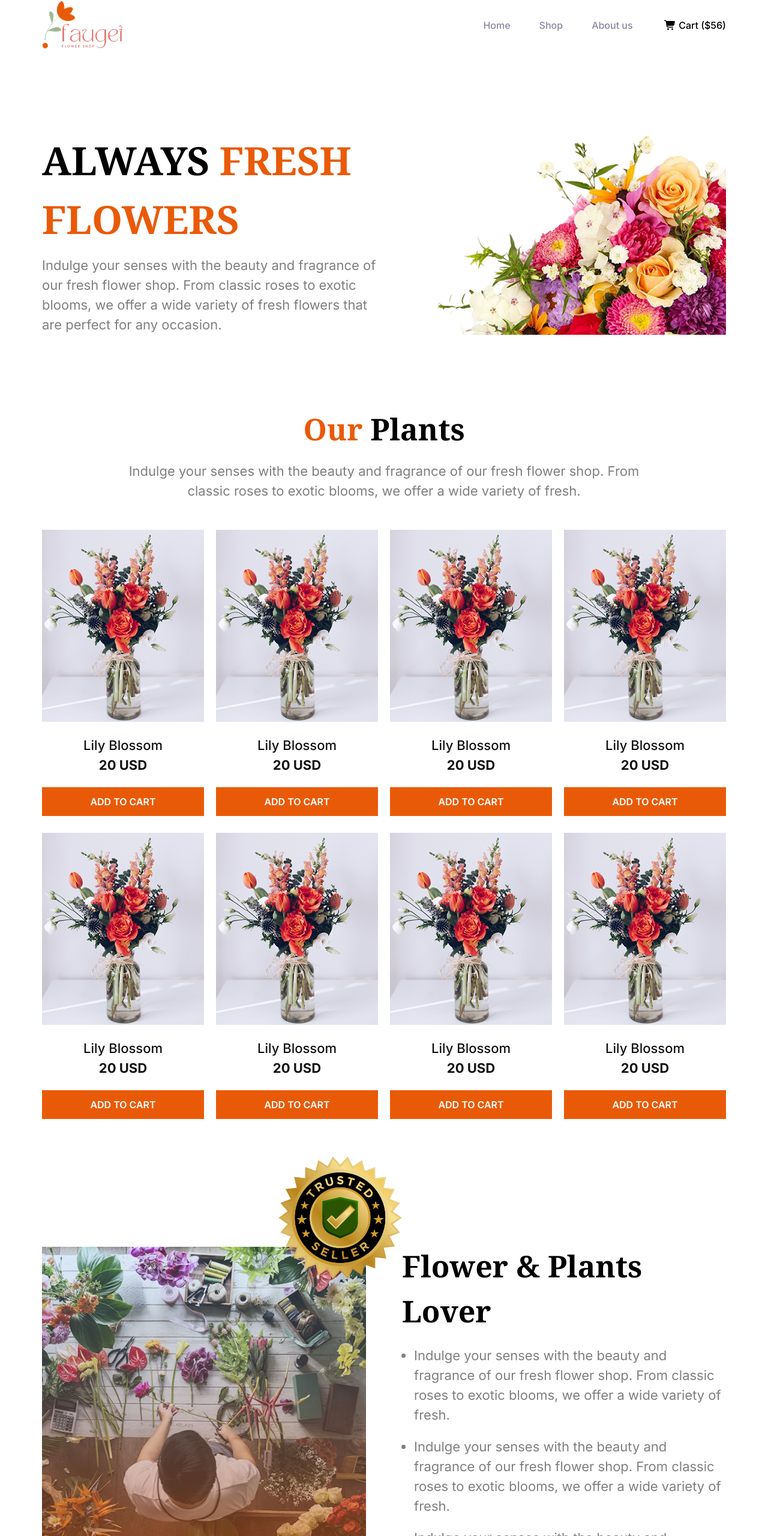
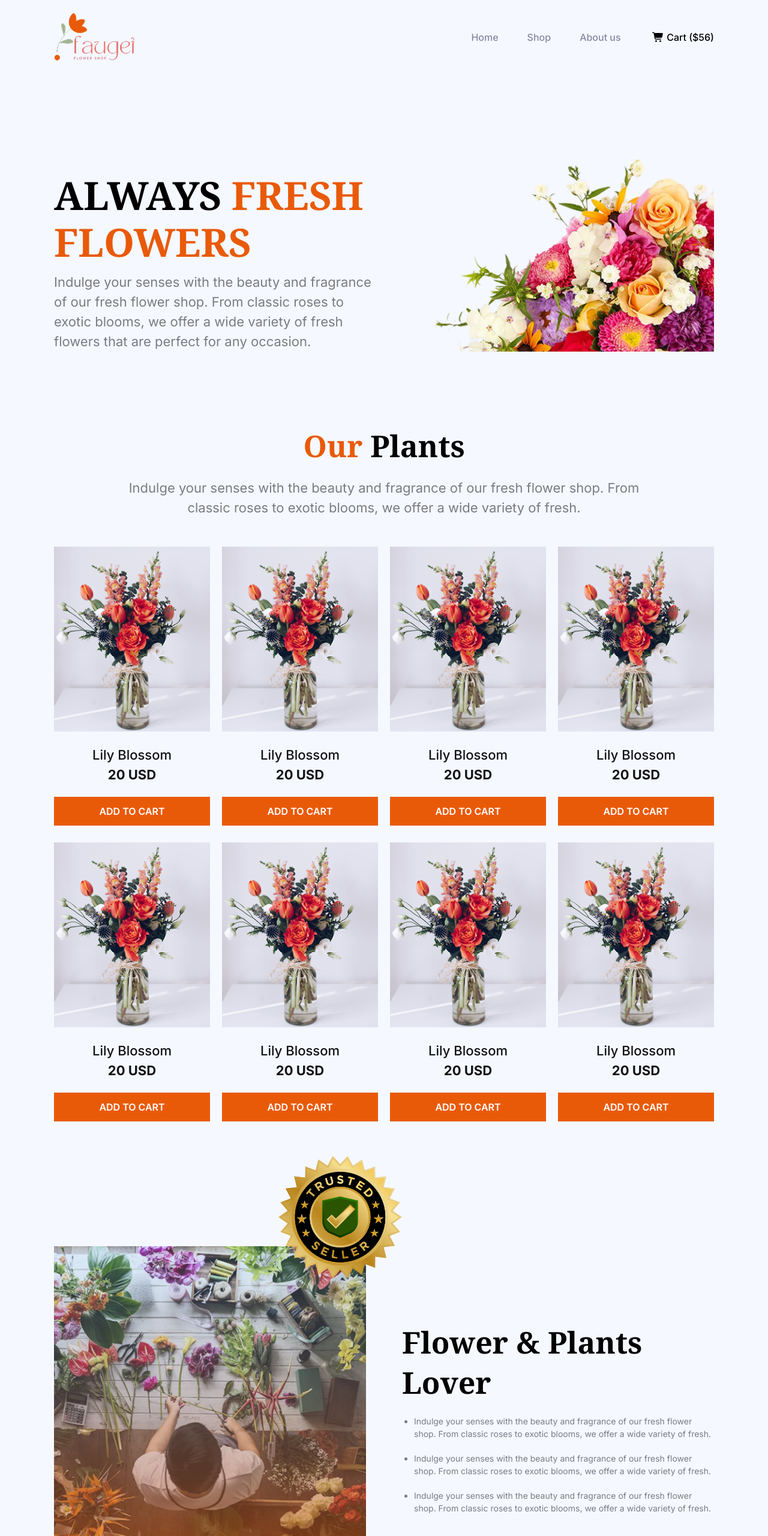
Before and after one commit to LitanMolla/phas02, a plain HTML site: page index.html in a window 1280 px wide. Shown: the top 2560 px of the page at 60% size. Drawn offline with nearby package versions, Linux system fonts and the light colour scheme.

Commit message:
responsive done

```diff
--- a/index.html
+++ b/index.html
@@ -19,18 +19,21 @@
     <link rel="stylesheet" href="./css/style.css">
 </head>
 
-<body>
+<body class="bg-[#f5f8ff]">
     <!-- Header -->
     <header>
-        <nav class="container">
-            <div class="flex justify-between items-center">
+        <nav class="container px-5">
+            <div class="flex justify-between items-center py-5">
                 <a href="#">
                     <img src="./assets/logo.png" alt="Logo">
                 </a>
                 <ul class="flex items-center gap-12">
-                    <li><a class="text-[#8987A1] font-medium duration-300 hover:text-[#252432]" href="#">Home</a></li>
-                    <li><a class="text-[#8987A1] font-medium duration-300 hover:text-[#252432]" href="#">Shop</a></li>
-                    <li><a class="text-[#8987A1] font-medium duration-300 hover:text-[#252432]" href="#">About us </a>
+                    <li class="hidden md:block"><a class="text-[#8987A1] font-medium duration-300 hover:text-[#252432]"
+                            href="#">Home</a></li>
+                    <li class="hidden md:block"><a class="text-[#8987A1] font-medium duration-300 hover:text-[#252432]"
+                            href="#">Shop</a></li>
+                    <li class="hidden md:block"><a class="text-[#8987A1] font-medium duration-300 hover:text-[#252432]"
+                            href="#">About us </a>
                     </li>
                     <li><a class="text-[#000000] font-medium" href="#"><i class="fa-solid fa-cart-shopping"></i> Cart
                             ($56)</a></li>
@@ -38,12 +41,13 @@
             </div>
         </nav>
     </header>
-    <main class="container">
+    <main class="container px-5">
         <!-- Banner -->
         <section class="my-30">
-            <div class="flex justify-between items-end">
-                <div class="md:w-1/2">
-                    <h1 class="text-[65px] font-bold text-[#E95A08]"><span class="text-[#000000]">ALWAYS</span> FRESH
+            <div class="flex flex-col-reverse md:flex-row justify-between items-end">
+                <div class="md:w-1/2 mt-7 md:mt-0">
+                    <h1 class="text-3xl md:text-[65px] font-bold text-[#E95A08]"><span
+                            class="text-[#000000]">ALWAYS</span> FRESH
                         FLOWERS</h1>
                     <p class="text-[#000000]/50 mt-3">Indulge your senses with the beauty and fragrance of our fresh
                         flower shop. From classic roses to exotic blooms, we offer a wide variety of fresh flowers that
@@ -63,7 +67,7 @@
                     our
                     fresh flower shop. From classic roses to exotic blooms, we offer a wide variety of fresh.</p>
             </div>
-            <div class="grid lg:grid-cols-4 gap-x-5 gap-y-7 mt-12">
+            <div class="grid grid-cols-2 md:grid-cols-4 gap-x-5 gap-y-7 mt-12">
                 <!-- Product Card 1 -->
                 <div class="text-center">
                     <img class="w-full mb-5" src="./assets/sample-flower-image.png" alt="sample-flower-image">
@@ -139,25 +143,25 @@
             </div>
         </section>
         <!-- Plants Lover Section -->
-        <section class="mb-30 mt-52">
-            <div class="flex justify-between items-center gap-15">
-                <div class="w-1/2 relative">
+        <section class="mb-30 md:mt-52">
+            <div class="flex justify-between items-center gap-15 flex-col md:flex-row">
+                <div class="md:w-1/2 relative">
                     <img class="w-full" src="./assets/flower-store.png" alt="flower-store">
-                    <img class="absolute -top-30 -right-25 w-[286px] ease-in-out animate-bounce"
+                    <img class="absolute -top-30 -right-25 w-[286px] ease-in-out animate-bounce hidden md:block"
                         src="./assets/trusted-badge.png" alt="trusted-badge">
                 </div>
-                <div class="w-1/2">
-                    <h2 class="font-bold text-[50px] text-black mb-5">Flower & Plants Lover</h2>
+                <div class="md:w-1/2">
+                    <h2 class="font-bold text-2xl md:text-[50px] text-black mb-5">Flower & Plants Lover</h2>
                     <ul class="space-y-5 max-w-[540px]">
-                        <li class="text-black/50 list-disc ml-5 text-[22px] ">Indulge your senses with the beauty and
+                        <li class="text-black/50 list-disc ml-5 text-[14px] ">Indulge your senses with the beauty and
                             fragrance of
                             our fresh flower shop. From classic roses to exotic blooms, we offer a wide variety of
                             fresh.</li>
-                        <li class="text-black/50 list-disc ml-5 text-[22px] ">Indulge your senses with the beauty and
+                        <li class="text-black/50 list-disc ml-5 text-[14px] ">Indulge your senses with the beauty and
                             fragrance of
                             our fresh flower shop. From classic roses to exotic blooms, we offer a wide variety of
                             fresh.</li>
-                        <li class="text-black/50 list-disc ml-5 text-[22px] ">Indulge your senses with the beauty and
+                        <li class="text-black/50 list-disc ml-5 text-[14px] ">Indulge your senses with the beauty and
                             fragrance of
                             our fresh flower shop. From classic roses to exotic blooms, we offer a wide variety of
                             fresh.</li>
@@ -165,10 +169,7 @@
                 </div>
             </div>
         </section>
-        <!-- Join Section -->
-        <section>
 
-        </section>
         <!-- Latest Deal Section -->
         <section>
             <div class="text-center">
@@ -178,7 +179,7 @@
                     our
                     fresh flower shop. From classic roses to exotic blooms, we offer a wide variety of fresh.</p>
             </div>
-            <div class="grid grid-cols-3 gap-7 my-30">
+            <div class="grid md:grid-cols-3 gap-7 my-30">
                 <div class="rounded-[14px] overflow-hidden bg-[url('./assets/deal-bloom.png')] bg-center bg-cover">
                     <div class="bg-black/40 text-center py-16">
                         <h5 class="text-xl font-bold text-white">60% Off | Bloom Plant</h5>
@@ -186,10 +187,11 @@
                     </div>
                 </div>
                 <div
-                    class="col-span-2 row-span-2 rounded-[22px] overflow-hidden bg-[url('./assets/deal-zabo.png')] bg-center bg-cover">
-                    <div class="bg-black/40 text-center py-[144px]">
-                        <h5 class="text-[40px] font-bold text-white">25% Off | Zabo Plant</h5>
-                        <a class="text-white text-[28px] font-semibold border-b-2 border-white" href="#">Shop Now</a>
+                    class="md:col-span-2 md:row-span-2 rounded-[14px] md:rounded-[22px] overflow-hidden bg-[url('./assets/deal-zabo.png')] bg-center bg-cover">
+                    <div class="bg-black/40 text-center py-16 md:py-[144px]">
+                        <h5 class="text-xl md:text-[40px] font-bold text-white">25% Off | Zabo Plant</h5>
+                        <a class="text-white text-base md:text-[28px] font-semibold border-b-2 border-white"
+                            href="#">Shop Now</a>
                     </div>
                 </div>
                 <div class="rounded-[14px] overflow-hidden bg-[url('./assets/deal-ana.png')] bg-center bg-cover">
@@ -204,9 +206,9 @@
     <!-- Subscribe -->
     <section class="bg-[url('./assets/news-letter-bg.png')] bg-center bg-cover">
         <div class="py-48 bg-black/40">
-            <div class="max-w-[830px] mx-auto text-center">
-                <h3 class="text-white font-bold text-[50px] mb-6">Join the colorful Bunch</h3>
-                <div class="relative">
+            <div class="max-w-[350px] md:max-w-[830px] mx-auto text-center">
+                <h3 class="text-white font-bold text-2xl md:text-[50px] mb-6">Join the colorful Bunch</h3>
+                <div class="relative ">
                     <input class="w-full bg-white px-5 py-4" type="text" placeholder="Write email">
                     <button
                         class="text-white text-base font-semibold px-[50px] py-4 bg-[#E95A08] cursor-pointer absolute top-0 right-0">Subscribe</button>
@@ -216,11 +218,12 @@
     </section>
     <!-- Footer Section -->
     <footer class="py-12">
-        <div class="container">
-            <div class="flex items-start gap-10">
+        <div class="container px-5">
+            <div class="md:flex items-start gap-10 space-y-5">
                 <div class="flex-3">
                     <a href="#"><img src="./assets/logo.png" alt="logo"></a>
-                    <p class="text-black/50 mt-4 max-w-[359px]">Indulge your senses with the beauty and fragrance of our fresh flower
+                    <p class="text-black/50 mt-4 max-w-[359px]">Indulge your senses with the beauty and fragrance of our
+                        fresh flower
                         shop.
                     </p>
                 </div>
@@ -242,7 +245,7 @@
                         <li><a class="text-[#6B7280]" href="#">Help Center</a></li>
                     </ul>
                 </div>
-                <div class="flex gap-6 items-center flex-2 justify-end">
+                <div class="flex gap-6 items-center flex-2 md:justify-end">
                     <a href="#"><img src="./assets/icon-linkedin.png" alt="Social icon"></a>
                     <a href="#"><img src="./assets/icon-facebook.png" alt="Social icon"></a>
                     <a href="#"><img src="./assets/icon-twitter.png" alt="Social icon"></a>
```
